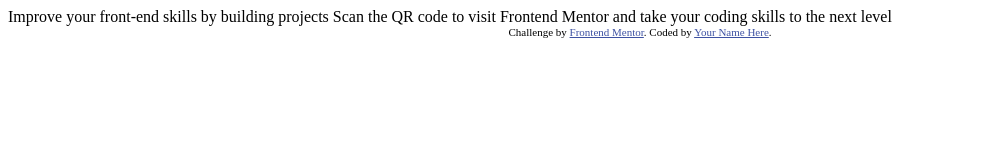
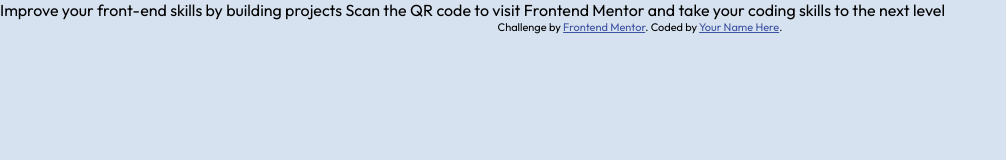
Before and after one commit to IngoMiranda/QR-code-component, a plain HTML site: page index.html in a window 1280 px wide. Shown: the whole page, without its empty margins (0-1006 px from the left). Drawn offline with Linux system fonts and the light colour scheme.

Commit message:
ajustes inicias, cor, font e estrutura html

```diff
--- a/index.html
+++ b/index.html
@@ -1,21 +1,28 @@
 <!DOCTYPE html>
-<html lang="en">
+<html lang="pt-Br">
 <head>
   <meta charset="UTF-8">
   <meta name="viewport" content="width=device-width, initial-scale=1.0"> <!-- displays site properly based on user's device -->
 
   <link rel="icon" type="image/png" sizes="32x32" href="./images/favicon-32x32.png">
+  <link rel="stylesheet" href="./style.css">
+  <link rel="preconnect" href="https://fonts.googleapis.com">
+  <link rel="preconnect" href="https://fonts.gstatic.com" crossorigin>
+  <link href="https://fonts.googleapis.com/css2?family=Outfit:wght@400;700&display=swap" rel="stylesheet">
 
   <title>Frontend Mentor | QR code component</title>
 
-  <!-- Feel free to remove these styles or customise in your own stylesheet 👍 -->
-  <style>
-    .attribution { font-size: 11px; text-align: center; }
-    .attribution a { color: hsl(228, 45%, 44%); }
-  </style>
+
+
 </head>
 <body>
-
+  <main class="container">
+    <section class="card">
+      <div class="qr-cod"></div>
+      <div class="title"></div>
+      <div class="sub-title"></div>
+    </section>
+  </main>
   Improve your front-end skills by building projects
 
   Scan the QR code to visit Frontend Mentor and take your coding skills to the next level
--- /dev/null
+++ b/style.css
@@ -0,0 +1,28 @@
+/*Reset*/
+
+*{
+    margin: 0;
+    padding: 0;
+    box-sizing: border-box;
+    font-family: 'outfit', sans-serif;
+}
+
+
+/* Feel free to remove these styles or customise in your own stylesheet 👍 */
+
+.attribution { font-size: 11px; text-align: center; }
+.attribution a { color: hsl(228, 45%, 44%); }
+
+/*Style*/
+
+:root{
+
+    --font-color: hsl(220, 15%, 55%);
+    --background-color: hsl(212, 45%, 89%);
+    --card-color: hsl(0, 0%, 100%);
+    --dark-color:hsl(218, 44%, 22%);
+}
+
+body{
+    background: var(--background-color);
+}
```
